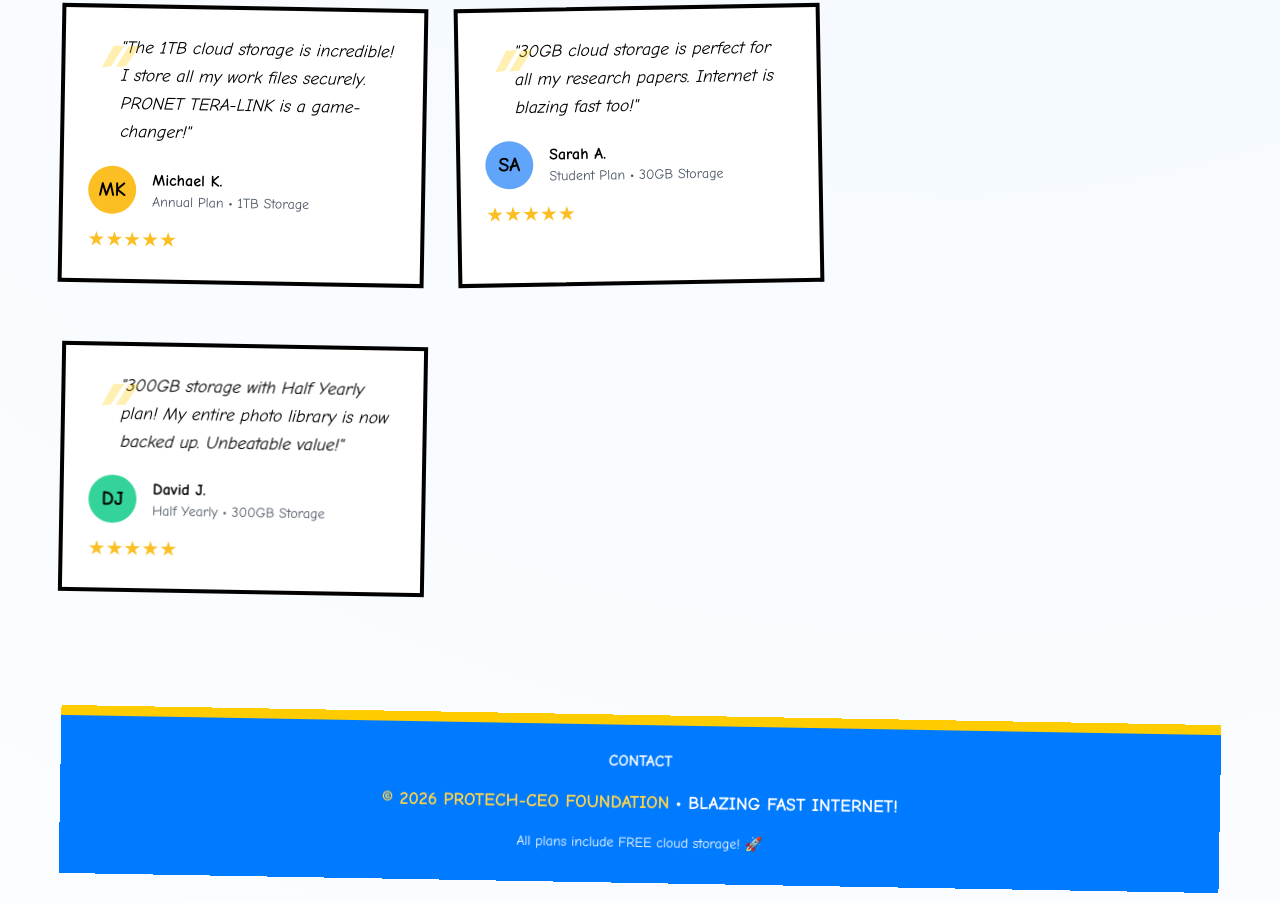
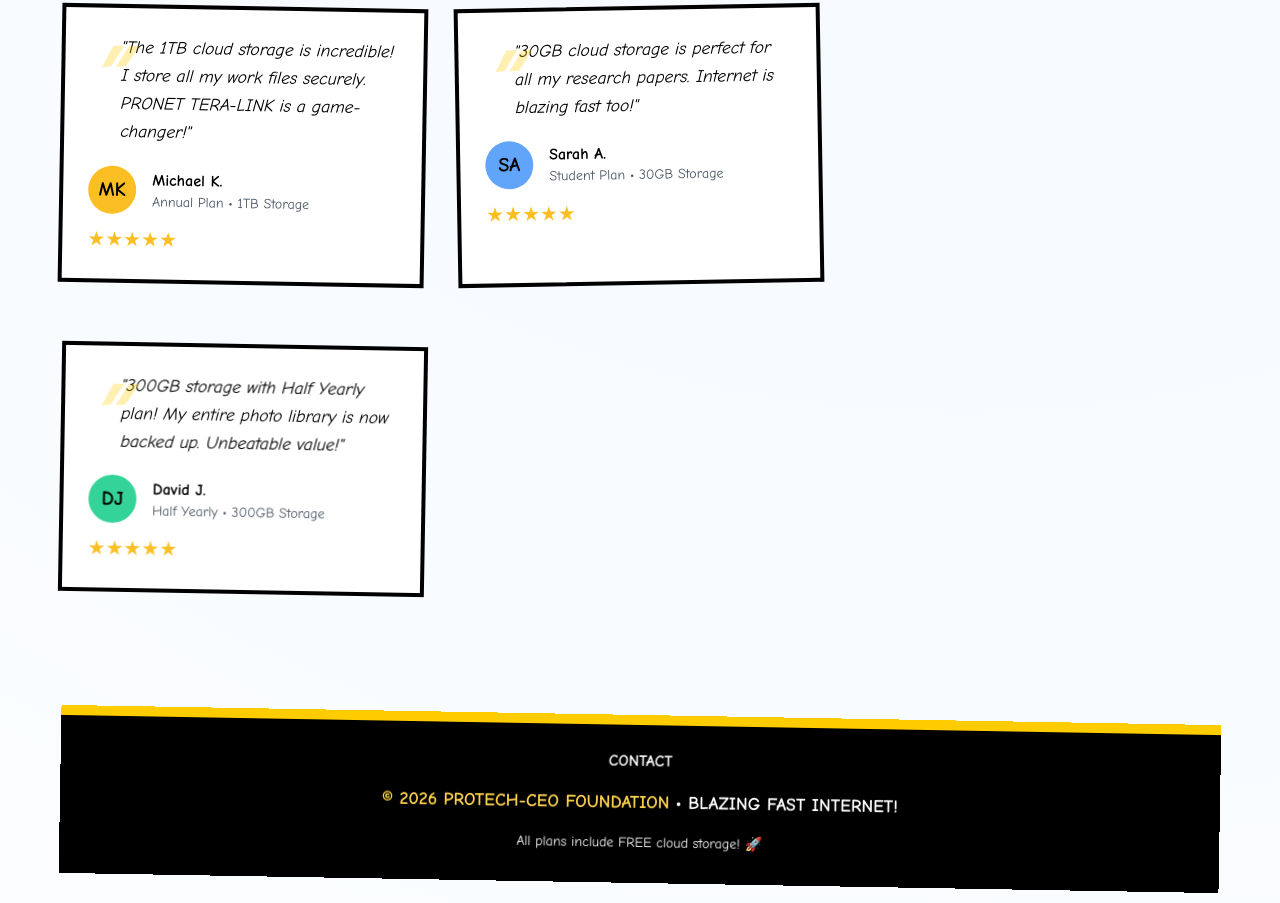
Before and after one commit to Prosper-Protech/Pronet-Nolimit_subscription, a plain HTML site: page index.html in a window 1280 px wide. Shown: the part 5844-6747 px from the top of the page. Drawn offline with nearby package versions, Linux system fonts and the light colour scheme.

Commit message:
Change comic footer background color to black

```diff
--- a/index.html
+++ b/index.html
@@ -476,7 +476,7 @@
 
   /* Footer */
   .comic-footer {
-    background: var(--comic-blue);
+    background: black;
     border-top: 4px solid var(--comic-border);
     padding: 30px;
     margin-top: 50px;
```
